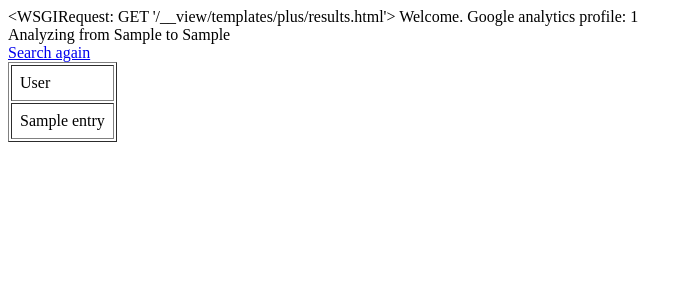
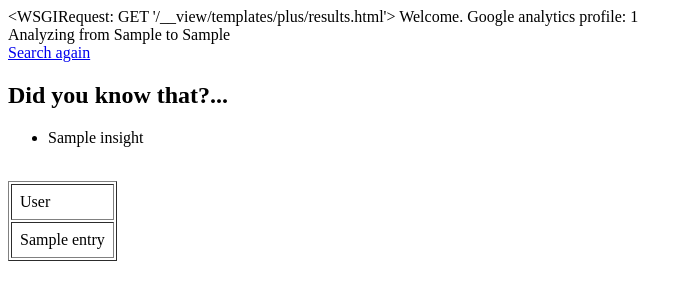
Before and after one commit to sergeny/analyze, a Django app: template templates/plus/results.html in a window 1280 px wide. Shown: the top 300 px of the page, without its empty margins (0-693 px from the left). Run offline with Django 3.2, Linux system fonts and the light colour scheme; the template is opened without the code that fills it: most values are stand-ins (such as "Sample title", 1, 10 or a date in 2020).

Commit message:
now showing key insights

```diff
--- a/templates/plus/results.html
+++ b/templates/plus/results.html
@@ -8,6 +8,7 @@
     </style>
   </head>
   <body>
+
 {{request}}
     Welcome.
 
@@ -17,7 +18,14 @@
     <script type="text/javascript" src="static/datetimepicker.js"></script>
     <a href="/">Search again</a>
 
+    <h2>Did you know that?...</h2>
+    <ul>
+    {% for insight in insights %}
+    <li>{{ insight }}</li>
+    {% endfor %}
+    </ul>
 
+    <br>
     <table border=1>
       <thead><tr>
       {% for colname in headers %}
```
